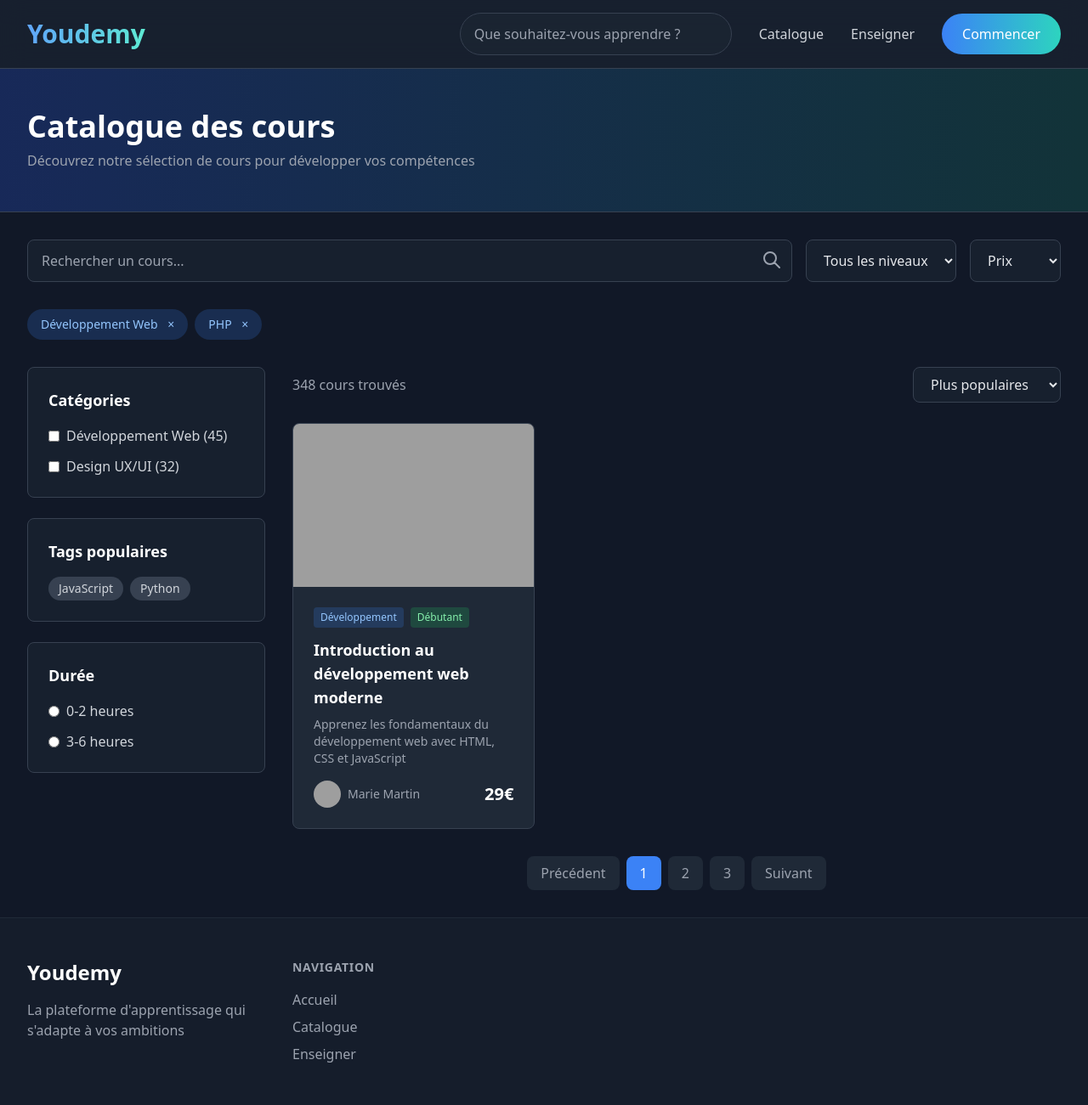
After one commit to ali-rostom1/Youdemy, a PHP site: template src/Views/catalogue.php in a window 1280 px wide. The commit adds this page. Shown: the whole page at 85% size. Run offline with PHP 8.4, Linux system fonts and the light colour scheme; the template is opened without the code that fills it, so the values that code supplies are empty; style sheets or scripts are compiled from the project's sources; grey boxes are pictures that could not be loaded.

Commit message:
add catalogue view

```diff
--- /dev/null
+++ b/src/Views/catalogue.php
@@ -0,0 +1,243 @@
+<!DOCTYPE html>
+<html lang="fr">
+<head>
+    <meta charset="UTF-8">
+    <meta name="viewport" content="width=device-width, initial-scale=1.0">
+    <title>Catalogue des cours - Youdemy</title>
+    <link rel="stylesheet" href="assets/css/output.css">
+    <link rel="stylesheet" href="assets/css/input.css">
+</head>
+<body class="bg-gray-900">
+    <!-- Navigation (same as homepage) -->
+    <nav class="bg-gray-800/50 backdrop-blur-lg border-b border-gray-700">
+        <div class="max-w-7xl mx-auto px-4 sm:px-6 lg:px-8">
+            <div class="flex justify-between h-20">
+                <div class="flex items-center">
+                    <a href="/" class="text-3xl font-extrabold bg-clip-text text-transparent bg-gradient-to-r from-blue-400 to-teal-300">Youdemy</a>
+                </div>
+
+                <!-- Mobile menu button -->
+                <div class="flex items-center md:hidden">
+                    <button type="button" onclick="toggleMenu()" class="text-gray-300 hover:text-white focus:outline-none">
+                        <svg class="h-6 w-6" fill="none" viewBox="0 0 24 24" stroke="currentColor">
+                            <path stroke-linecap="round" stroke-linejoin="round" stroke-width="2" d="M4 6h16M4 12h16M4 18h16"/>
+                        </svg>
+                    </button>
+                </div>
+
+                <!-- Desktop menu -->
+                <div class="hidden md:flex items-center space-x-8">
+                    <div class="relative">
+                        <input type="search" placeholder="Que souhaitez-vous apprendre ?" class="w-80 pl-4 pr-10 py-3 bg-gray-800/50 border border-gray-700 text-gray-200 rounded-full focus:outline-none focus:ring-2 focus:ring-blue-500">
+                    </div>
+                    <a href="#" class="text-gray-300 hover:text-blue-400 font-medium">Catalogue</a>
+                    <a href="#" class="text-gray-300 hover:text-blue-400 font-medium">Enseigner</a>
+                    <a href="#" class="px-6 py-3 rounded-full text-white bg-gradient-to-r from-blue-500 to-teal-400 hover:from-blue-600 hover:to-teal-500">Commencer</a>
+                </div>
+            </div>
+        </div>
+
+        <!-- Mobile menu -->
+        <div id="mobile-menu" class="hidden md:hidden">
+            <div class="px-2 pt-2 pb-3 space-y-1 bg-gray-800/50 backdrop-blur-lg border-b border-gray-700">
+                <div class="px-4 pb-4">
+                    <input type="search" placeholder="Rechercher..." class="w-full pl-4 pr-10 py-3 bg-gray-800/50 border border-gray-700 text-gray-200 rounded-full focus:outline-none focus:ring-2 focus:ring-blue-500">
+                </div>
+                <a href="#" class="block px-3 py-2 rounded-md text-gray-300 hover:text-white hover:bg-gray-700">Catalogue</a>
+                <a href="#" class="block px-3 py-2 rounded-md text-gray-300 hover:text-white hover:bg-gray-700">Enseigner</a>
+                <div class="px-3 pt-4">
+                    <a href="#" class="block px-6 py-3 text-center rounded-full text-white bg-gradient-to-r from-blue-500 to-teal-400 hover:from-blue-600 hover:to-teal-500">Commencer</a>
+                </div>
+            </div>
+        </div>
+    </nav>
+
+    <!-- Page Header -->
+    <div class="bg-gradient-to-r from-blue-900/50 to-teal-900/50 border-b border-gray-700">
+        <div class="max-w-7xl mx-auto px-4 sm:px-6 lg:px-8 py-12">
+            <h1 class="text-4xl font-bold text-white">Catalogue des cours</h1>
+            <p class="mt-2 text-gray-400">Découvrez notre sélection de cours pour développer vos compétences</p>
+        </div>
+    </div>
+
+    <div class="max-w-7xl mx-auto px-4 sm:px-6 lg:px-8 py-8">
+        <!-- Search and Filters Bar -->
+        <div class="flex flex-col md:flex-row gap-4 mb-8">
+            <div class="flex-1">
+                <div class="relative">
+                    <input type="search" placeholder="Rechercher un cours..." class="w-full pl-4 pr-10 py-3 bg-gray-800/50 border border-gray-700 text-gray-200 rounded-lg focus:outline-none focus:ring-2 focus:ring-blue-500">
+                    <button class="absolute right-3 top-3 text-gray-400">
+                        <svg class="w-6 h-6" fill="none" stroke="currentColor" viewBox="0 0 24 24">
+                            <path stroke-linecap="round" stroke-linejoin="round" stroke-width="2" d="M21 21l-6-6m2-5a7 7 0 11-14 0 7 7 0 0114 0z"/>
+                        </svg>
+                    </button>
+                </div>
+            </div>
+            <div class="flex gap-4">
+                <select class="bg-gray-800/50 border border-gray-700 text-gray-200 rounded-lg px-4 py-3 focus:outline-none focus:ring-2 focus:ring-blue-500">
+                    <option>Tous les niveaux</option>
+                    <option>Débutant</option>
+                    <option>Intermédiaire</option>
+                    <option>Avancé</option>
+                </select>
+                <select class="bg-gray-800/50 border border-gray-700 text-gray-200 rounded-lg px-4 py-3 focus:outline-none focus:ring-2 focus:ring-blue-500">
+                    <option>Prix</option>
+                    <option>Gratuit</option>
+                    <option>Payant</option>
+                </select>
+            </div>
+        </div>
+
+        <!-- Filters Tags -->
+        <div class="flex flex-wrap gap-2 mb-8">
+            <button class="px-4 py-2 rounded-full text-sm bg-blue-500/20 text-blue-300 hover:bg-blue-500/30">
+                Développement Web
+                <span class="ml-2">×</span>
+            </button>
+            <button class="px-4 py-2 rounded-full text-sm bg-blue-500/20 text-blue-300 hover:bg-blue-500/30">
+                PHP
+                <span class="ml-2">×</span>
+            </button>
+            <!-- Add more filter tags as needed -->
+        </div>
+
+        <div class="grid grid-cols-12 gap-8">
+            <!-- Sidebar Filters -->
+            <div class="col-span-12 md:col-span-3 space-y-6">
+                <!-- Categories -->
+                <div class="bg-gray-800/50 rounded-lg p-6 border border-gray-700">
+                    <h3 class="text-lg font-semibold text-white mb-4">Catégories</h3>
+                    <div class="space-y-3">
+                        <label class="flex items-center text-gray-300">
+                            <input type="checkbox" class="form-checkbox rounded text-blue-500 bg-gray-700 border-gray-600">
+                            <span class="ml-2">Développement Web (45)</span>
+                        </label>
+                        <label class="flex items-center text-gray-300">
+                            <input type="checkbox" class="form-checkbox rounded text-blue-500 bg-gray-700 border-gray-600">
+                            <span class="ml-2">Design UX/UI (32)</span>
+                        </label>
+                        <!-- Add more categories -->
+                    </div>
+                </div>
+
+                <!-- Tags -->
+                <div class="bg-gray-800/50 rounded-lg p-6 border border-gray-700">
+                    <h3 class="text-lg font-semibold text-white mb-4">Tags populaires</h3>
+                    <div class="flex flex-wrap gap-2">
+                        <button class="px-3 py-1 rounded-full text-sm bg-gray-700 text-gray-300 hover:bg-gray-600">
+                            JavaScript
+                        </button>
+                        <button class="px-3 py-1 rounded-full text-sm bg-gray-700 text-gray-300 hover:bg-gray-600">
+                            Python
+                        </button>
+                        <!-- Add more tags -->
+                    </div>
+                </div>
+
+                <!-- Duration -->
+                <div class="bg-gray-800/50 rounded-lg p-6 border border-gray-700">
+                    <h3 class="text-lg font-semibold text-white mb-4">Durée</h3>
+                    <div class="space-y-3">
+                        <label class="flex items-center text-gray-300">
+                            <input type="radio" name="duration" class="form-radio text-blue-500 bg-gray-700 border-gray-600">
+                            <span class="ml-2">0-2 heures</span>
+                        </label>
+                        <label class="flex items-center text-gray-300">
+                            <input type="radio" name="duration" class="form-radio text-blue-500 bg-gray-700 border-gray-600">
+                            <span class="ml-2">3-6 heures</span>
+                        </label>
+                        <!-- Add more durations -->
+                    </div>
+                </div>
+            </div>
+
+            <!-- Course Grid -->
+            <div class="col-span-12 md:col-span-9">
+                <!-- Sort Bar -->
+                <div class="flex justify-between items-center mb-6">
+                    <p class="text-gray-400">348 cours trouvés</p>
+                    <select class="bg-gray-800/50 border border-gray-700 text-gray-200 rounded-lg px-4 py-2 focus:outline-none focus:ring-2 focus:ring-blue-500">
+                        <option>Plus populaires</option>
+                        <option>Plus récents</option>
+                        <option>Prix croissant</option>
+                        <option>Prix décroissant</option>
+                    </select>
+                </div>
+
+                <!-- Course Cards -->
+                <div class="grid grid-cols-1 md:grid-cols-2 lg:grid-cols-3 gap-6">
+                    <!-- Course Card -->
+                    <div class="bg-gray-800 rounded-lg overflow-hidden border border-gray-700 hover:shadow-lg hover:shadow-blue-500/10 transition-shadow">
+                        <img src="/api/placeholder/400/200" alt="Course thumbnail" class="w-full h-48 object-cover">
+                        <div class="p-6">
+                            <div class="flex items-center gap-2 mb-3">
+                                <span class="px-2 py-1 rounded text-xs font-medium bg-blue-500/20 text-blue-300">
+                                    Développement
+                                </span>
+                                <span class="px-2 py-1 rounded text-xs font-medium bg-green-500/20 text-green-300">
+                                    Débutant
+                                </span>
+                            </div>
+                            <h3 class="text-lg font-bold text-white mb-2">Introduction au développement web moderne</h3>
+                            <p class="text-gray-400 text-sm mb-4">Apprenez les fondamentaux du développement web avec HTML, CSS et JavaScript</p>
+                            <div class="flex items-center justify-between">
+                                <div class="flex items-center">
+                                    <img src="/api/placeholder/32/32" alt="Author" class="w-8 h-8 rounded-full">
+                                    <span class="ml-2 text-sm text-gray-400">Marie Martin</span>
+                                </div>
+                                <span class="text-xl font-bold text-white">29€</span>
+                            </div>
+                        </div>
+                    </div>
+                    <!-- Repeat course cards -->
+                </div>
+
+                <!-- Pagination -->
+                <div class="flex justify-center mt-8">
+                    <nav class="flex gap-2">
+                        <button class="px-4 py-2 rounded-lg bg-gray-800 text-gray-400 hover:bg-gray-700">Précédent</button>
+                        <button class="px-4 py-2 rounded-lg bg-blue-500 text-white">1</button>
+                        <button class="px-4 py-2 rounded-lg bg-gray-800 text-gray-400 hover:bg-gray-700">2</button>
+                        <button class="px-4 py-2 rounded-lg bg-gray-800 text-gray-400 hover:bg-gray-700">3</button>
+                        <button class="px-4 py-2 rounded-lg bg-gray-800 text-gray-400 hover:bg-gray-700">Suivant</button>
+                    </nav>
+                </div>
+            </div>
+        </div>
+    </div>
+    <!-- Footer -->
+    <footer class="bg-gray-800/30 border-t border-gray-800">
+        <div class="max-w-7xl mx-auto py-12 px-4 sm:px-6 lg:px-8">
+            <div class="grid grid-cols-1 md:grid-cols-4 gap-8">
+                <div class="col-span-2 md:col-span-1">
+                    <span class="text-2xl font-bold text-white">Youdemy</span>
+                    <p class="mt-4 text-gray-400">La plateforme d'apprentissage qui s'adapte à vos ambitions</p>
+                </div>
+                <div>
+                    <h3 class="text-sm font-semibold text-gray-400 tracking-wider uppercase">Navigation</h3>
+                    <ul class="mt-4 space-y-2">
+                        <li><a href="#" class="text-base text-gray-400 hover:text-white">Accueil</a></li>
+                        <li><a href="#" class="text-base text-gray-400 hover:text-white">Catalogue</a></li>
+                        <li><a href="#" class="text-base text-gray-400 hover:text-white">Enseigner</a></li>
+                    </ul>
+                </div>
+            </div>
+        </div>
+    </footer>
+    <script>
+        function toggleMenu() {
+            const mobileMenu = document.getElementById('mobile-menu');
+            mobileMenu.classList.toggle('hidden');
+        }
+
+        window.addEventListener('resize', () => {
+            if (window.innerWidth >= 768) {
+                const mobileMenu = document.getElementById('mobile-menu');
+                if (!mobileMenu.classList.contains('hidden')) {
+                    mobileMenu.classList.add('hidden');
+                }
+            }
+        });
+    </script>
+</body>
+</html>
```
Also changed, not shown: public/index.php (line endings or trailing spaces).
